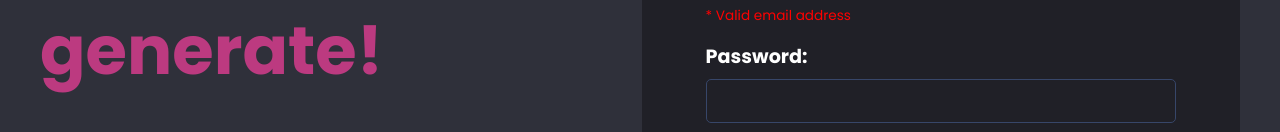
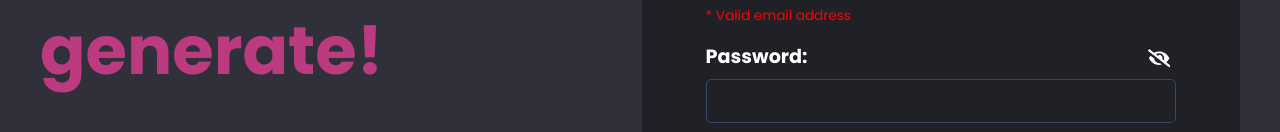
Before and after one commit to sava-stanchev/ridepal-playlist-generator, a React (Create React App) app in the folder client/: page /register in a window 1280 px wide. Shown: the part 338-470 px from the top of the page. Built offline with nearby package versions, Linux system fonts and the light colour scheme.

Commit message:
html/css for password show/hide button on register

```diff
--- a/client/src/App.css
+++ b/client/src/App.css
@@ -853,3 +853,19 @@ select {
   display: flex;
   justify-content: center;
 }
+
+.password-eye {
+  display: flex;
+  justify-content: space-between;
+}
+
+.show-password {
+  margin-bottom: 0;
+  color: white;
+  background-color: transparent;
+  outline: none;
+  border: none;
+  cursor: pointer;
+  text-decoration: none;
+  font-size: 1.4rem;
+}
--- a/client/src/components/Register.js
+++ b/client/src/components/Register.js
@@ -1,6 +1,7 @@
 import {useEffect, useState} from "react";
 import {useHistory} from "react-router-dom";
 import {HOST} from '../common/constants';
+import {FaEyeSlash} from "react-icons/fa";
 
 const initialState = {
   username: '',
@@ -98,7 +99,10 @@ const Register = () => {
           </p>
         </div>
         <div className="input-group" name="password" value={newUser.password} onChange={e => createUser('password', e.target.value)}>
-          <label>Password:</label>
+          <div className="password-eye">
+            <label>Password:</label>
+            <button className="show-password"><FaEyeSlash/></button>
+          </div>
           <input type="password"/>
           <p className ="registerMsg" style={passwordError.properLength ? {color: 'white'} : {color: 'red'}}>
             * Between 4 and 30 chars
```
